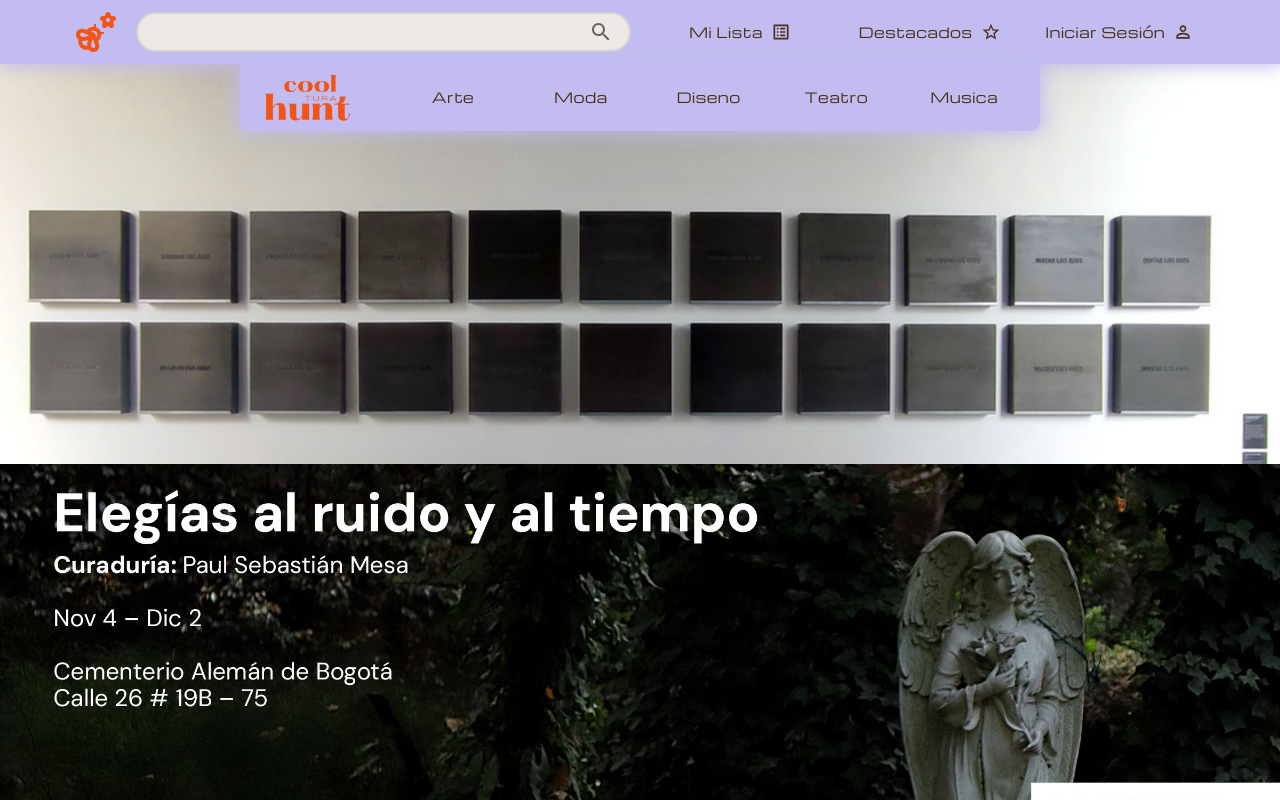
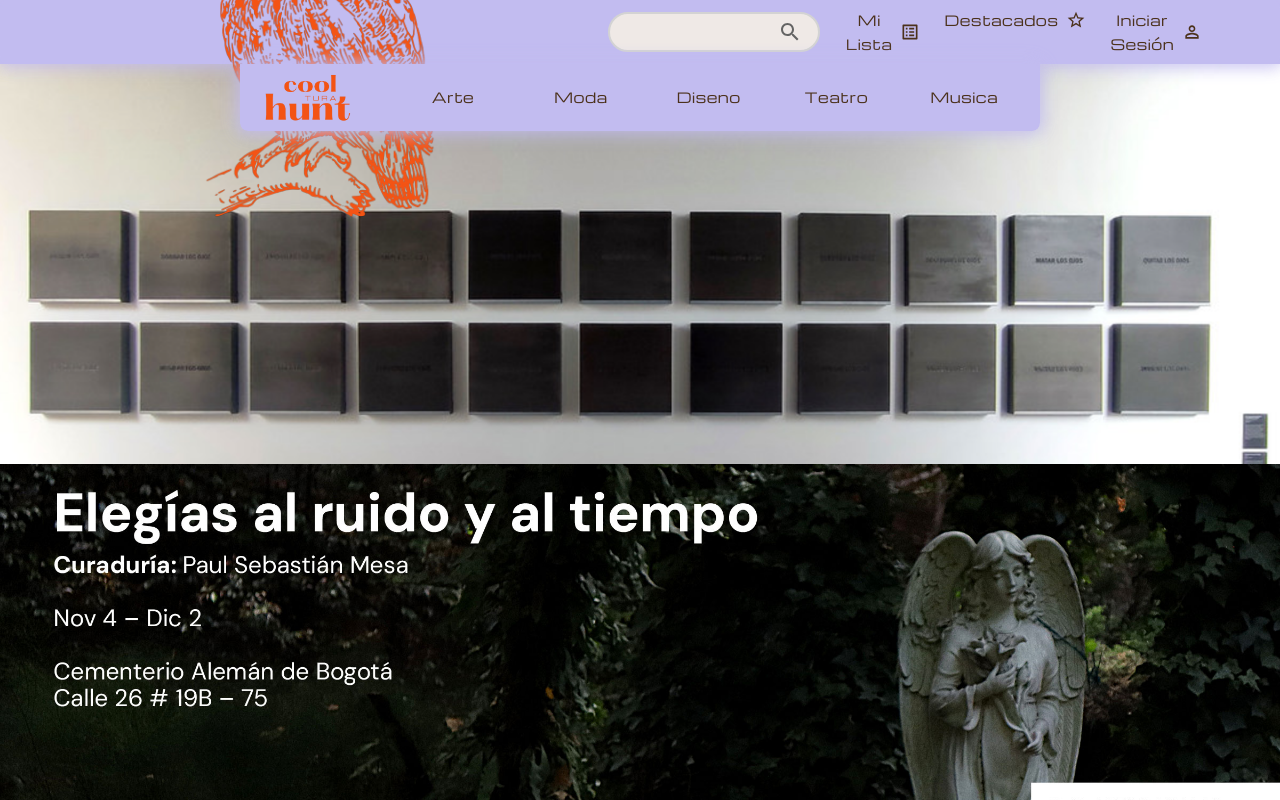
Before and after one commit to Molberda/tesis, a React (Create React App) app: page /arte in a window 1280 px wide. Shown: the top 800 px of the page. Built offline with nearby package versions, Linux system fonts and the light colour scheme.

Commit message:
imported nav icon

```diff
--- a/src/ArtPage/Art.jsx
+++ b/src/ArtPage/Art.jsx
@@ -4,18 +4,25 @@ import ArtMap from "./ArtMap";
 import { ArtData } from "../Categories/Art";
 import Slideshow from "../Components/Slideshow";
 import gals from "../Categories/gal";
+import { motion as m } from "framer-motion";
 
 const Art = () => {
   return (
-    <section id="art" className="top__section">
+    <m.section
+      initial={{ y: "100%" }}
+      animate={{ y: 0, transition: { duration: 0.5 } }}
+      exit={{ y: "100%", transition: { duration: 0.5, ease: "easeInOut" } }}
+      id="art"
+      className="top__section"
+    >
       <div className="art__container">
         {ArtData.map((item) => (
           <ArtMap item={item} key={item.id} />
         ))}
         <h1 className="divider__title">Galerías</h1>
-        <Slideshow imgs={gals} css={'gallery'} />
+        <Slideshow imgs={gals} css={"gallery"} />
       </div>
-    </section>
+    </m.section>
   );
 };
 
--- a/src/Components/AnimatedRoutes.jsx
+++ b/src/Components/AnimatedRoutes.jsx
@@ -6,6 +6,7 @@ import ArtFocus from "../ArtPage/ArtFocus";
 import Moda from "../ModaPage/Moda";
 import ModaFocus from "../ModaPage/ModaFocus";
 import { ModaData } from "../Categories/Moda";
+import { AnimatePresence } from "framer-motion";
 
 const AnimatedRoutes = () => {
   const acc = ModaData.filter((e) => e.type === "ACCESORIOS");
@@ -15,6 +16,7 @@ const AnimatedRoutes = () => {
   const dep = ModaData.filter((e) => e.type === "DEPORTIVO");
   const rdp = ModaData.filter((e) => e.type === "ROPA DE PLAYA");
   return (
+    <AnimatePresence>
       <Routes>
         <Route path="/" element={<Home />} />
         <Route path="/arte" element={<Art />} />
@@ -25,8 +27,12 @@ const AnimatedRoutes = () => {
         <Route path="/moda/hombres" element={<ModaFocus products={hom} />} />
         <Route path="/moda/joyeria" element={<ModaFocus products={joy} />} />
         <Route path="/moda/deportivo" element={<ModaFocus products={dep} />} />
-      <Route path="/moda/ropadeplaya" element={<ModaFocus products={rdp} />} />
+        <Route
+          path="/moda/ropadeplaya"
+          element={<ModaFocus products={rdp} />}
+        />
       </Routes>
+    </AnimatePresence>
   );
 };
 
--- a/src/Components/Footer.jsx
+++ b/src/Components/Footer.jsx
@@ -1,10 +1,15 @@
 import React from "react";
 import "./Footer.css";
 import { Link } from "react-router-dom";
+import { motion as m } from "framer-motion";
 
 const Footer = () => {
   return (
-    <footer>
+    <m.footer
+      initial={{ opacity: 0 }}
+      animate={{ opacity: 1, transition: { duration: 5, ease: "easeInOut" } }}
+      exit={{ opacity: 0, transitionDuration: 5 }}
+    >
       <div className="footer__row row">
         <div className="footer__categories">
           <h1>Categorias</h1>
@@ -76,7 +81,7 @@ const Footer = () => {
           </li>
         </div>
       </div>
-    </footer>
+    </m.footer>
   );
 };
 
--- a/src/Components/Nav.jsx
+++ b/src/Components/Nav.jsx
@@ -3,8 +3,9 @@ import "./Nav.css";
 import SearchBar from "./SearchBar";
 import NavTab from "./NavTab";
 import { Link, useNavigate } from "react-router-dom";
-import { EmojiNatureOutlined, ListAltOutlined, PersonOutline, StarBorderOutlined } from "@mui/icons-material";
+import { ListAltOutlined, PersonOutline, StarBorderOutlined } from "@mui/icons-material";
 import { Button } from "@mui/material";
+import icon from '../Assets/navIcon.PNG'
 
 const Nav = () => {
   const navTo = useNavigate();
@@ -13,7 +14,7 @@ const Nav = () => {
     <div className="nav__background">
       <nav>
         <figure className="nav__icon" onClick={() => navTo("/")}>
-          <EmojiNatureOutlined />
+          <img src={icon} alt="" />
         </figure>
         <SearchBar />
         <div className="nav__shortcuts">
--- a/src/HomePage/Home.jsx
+++ b/src/HomePage/Home.jsx
@@ -6,7 +6,12 @@ import { motion as m } from "framer-motion";
 
 const Home = () => {
   return (
-    <m.section id="home">
+    <m.section
+      initial={{ opacity: 0 }}
+      animate={{ opacity: 1, transition: { duration: 2.5, ease: "easeInOut" } }}
+      exit={{ opacity: 0, transitionDuration: 1 }}
+      id="home"
+    >
       <Landing />
       <Highlights />
     </m.section>
--- a/src/HomePage/Landing.jsx
+++ b/src/HomePage/Landing.jsx
@@ -1,13 +1,13 @@
 import React from 'react';
 import './Landing.css'
-import landing from '../Assets/landing.PNG'
+// import landing from '../Assets/landing.PNG'
 
 const Landing = () => {
     return (
         <section id="landing">
-            <figure className='landing__img'>
+            {/* <figure className='landing__img'>
                 <img src={landing} alt="" />
-            </figure>
+            </figure> */}
         </section>
     );
 }
```
Also changed, not shown: src/Assets/navIcon.PNG (added). Lines whose indentation alone changed are shown as unchanged.
